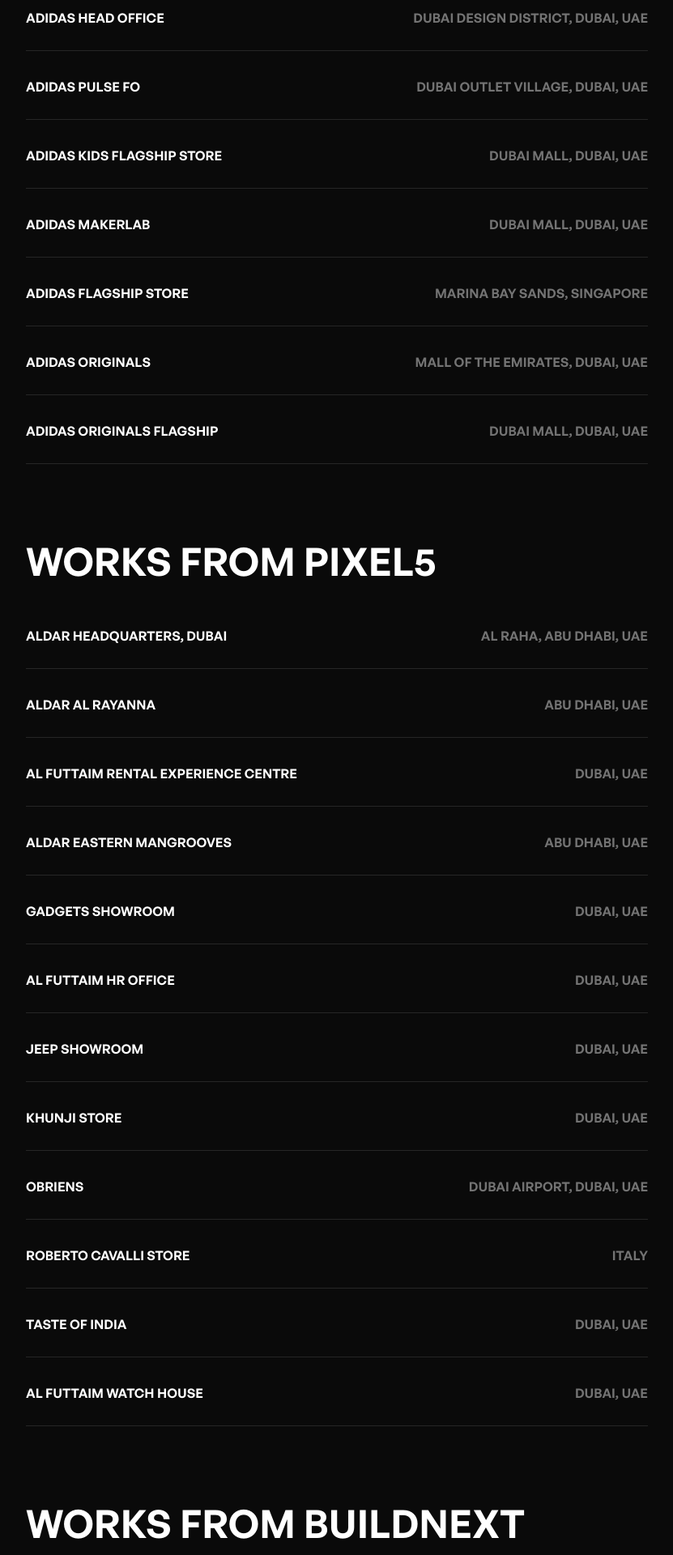
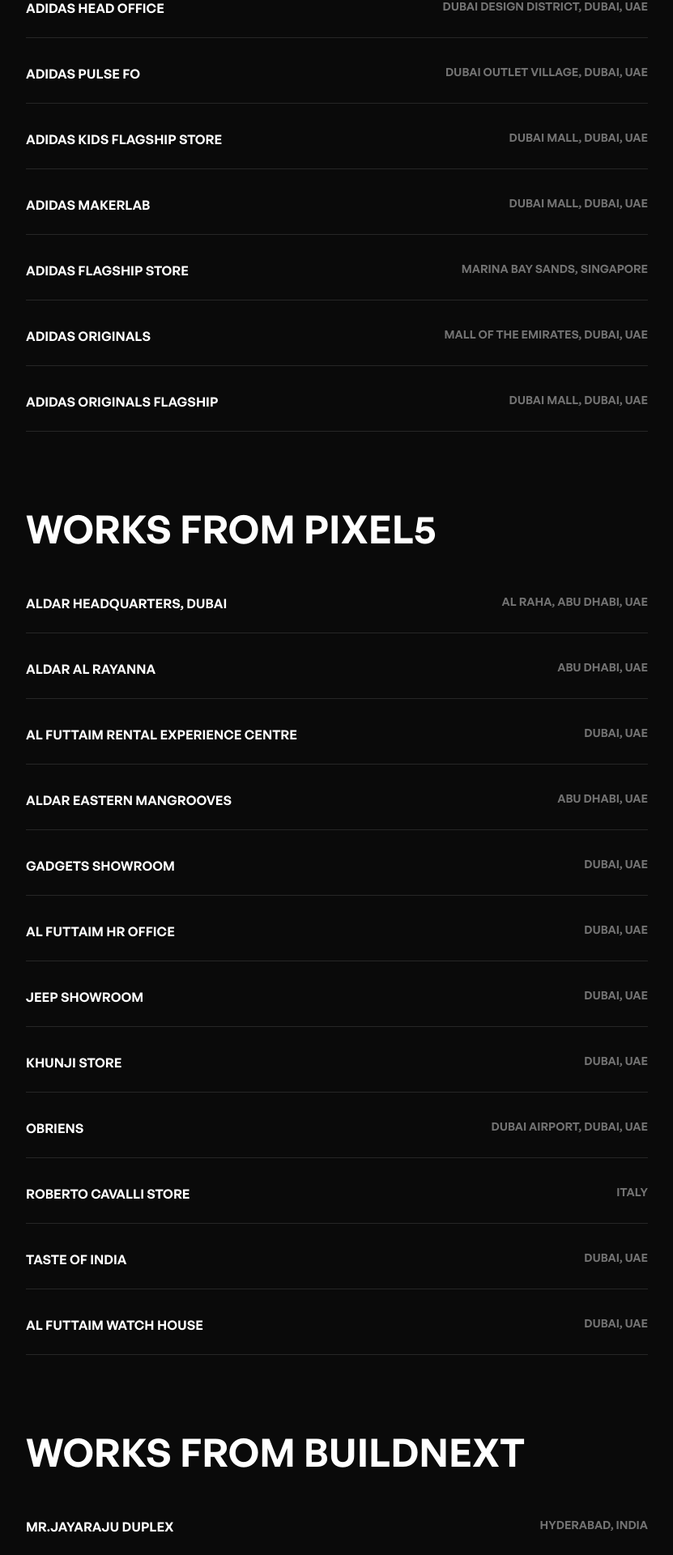
Before and after one commit to 1580-RanaV/thevjs, a Next.js app: page /work in a window 1280 px wide. Shown: the part 665-2585 px from the top of the page at 81% size, without its empty margins (224-1055 px from the left). Built offline with nearby package versions, Linux system fonts and the light colour scheme.

Commit message:
sizing issue

```diff
--- a/src/app/components/Adidas.jsx
+++ b/src/app/components/Adidas.jsx
@@ -160,7 +160,7 @@ const Adidas = () => {
           </h1>
           <span
           onClick={() => toggleWork(index)}
-          className="mb-3 font-semibold uppercase text-neutral-500 cursor-pointer py-4 hover:text-neutral-500 transition-colors">
+          className="mb-3 text-sm font-semibold uppercase text-neutral-500 cursor-pointer py-4 hover:text-neutral-500 transition-colors">
             {work.place}
           </span>
           </div>
--- a/src/app/components/Freelance.jsx
+++ b/src/app/components/Freelance.jsx
@@ -112,7 +112,7 @@ const Freelance = () => {
           </h1>
           <span
           onClick={() => toggleWork(index)}
-          className="mb-3 font-semibold uppercase text-neutral-500 cursor-pointer py-4 hover:text-neutral-500 transition-colors">
+          className="mb-3 text-sm font-semibold uppercase text-neutral-500 cursor-pointer py-4 hover:text-neutral-500 transition-colors">
             {work.place}
           </span>
           </div>
--- a/src/app/components/Pixel.jsx
+++ b/src/app/components/Pixel.jsx
@@ -187,7 +187,7 @@ const Freelance = () => {
           </h1>
           <span
           onClick={() => toggleWork(index)}
-          className="mb-3 font-semibold uppercase text-neutral-500 cursor-pointer py-4 hover:text-neutral-500 transition-colors">
+          className="mb-3 text-sm font-semibold uppercase text-neutral-500 cursor-pointer py-4 hover:text-neutral-500 transition-colors">
             {work.place}
           </span>
           </div>
```
